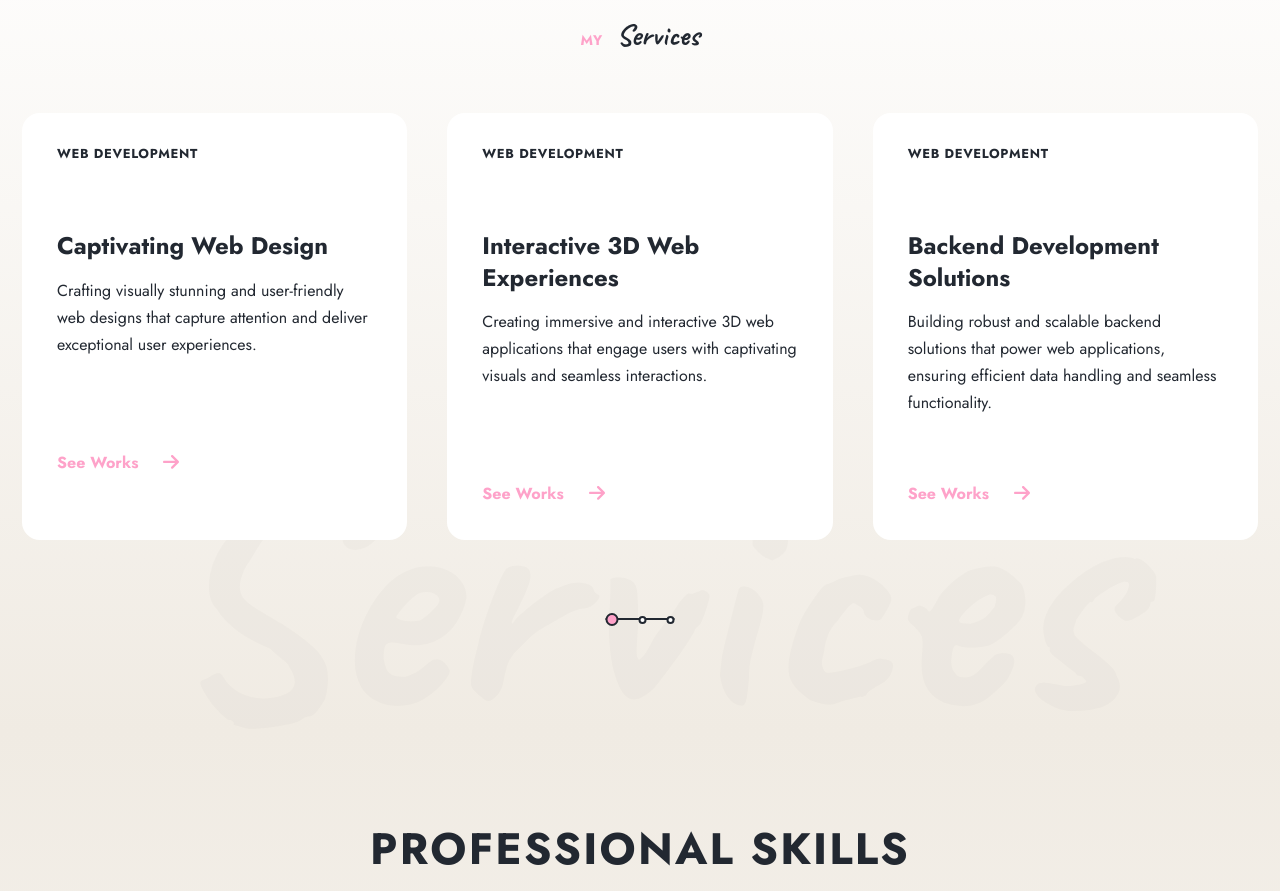
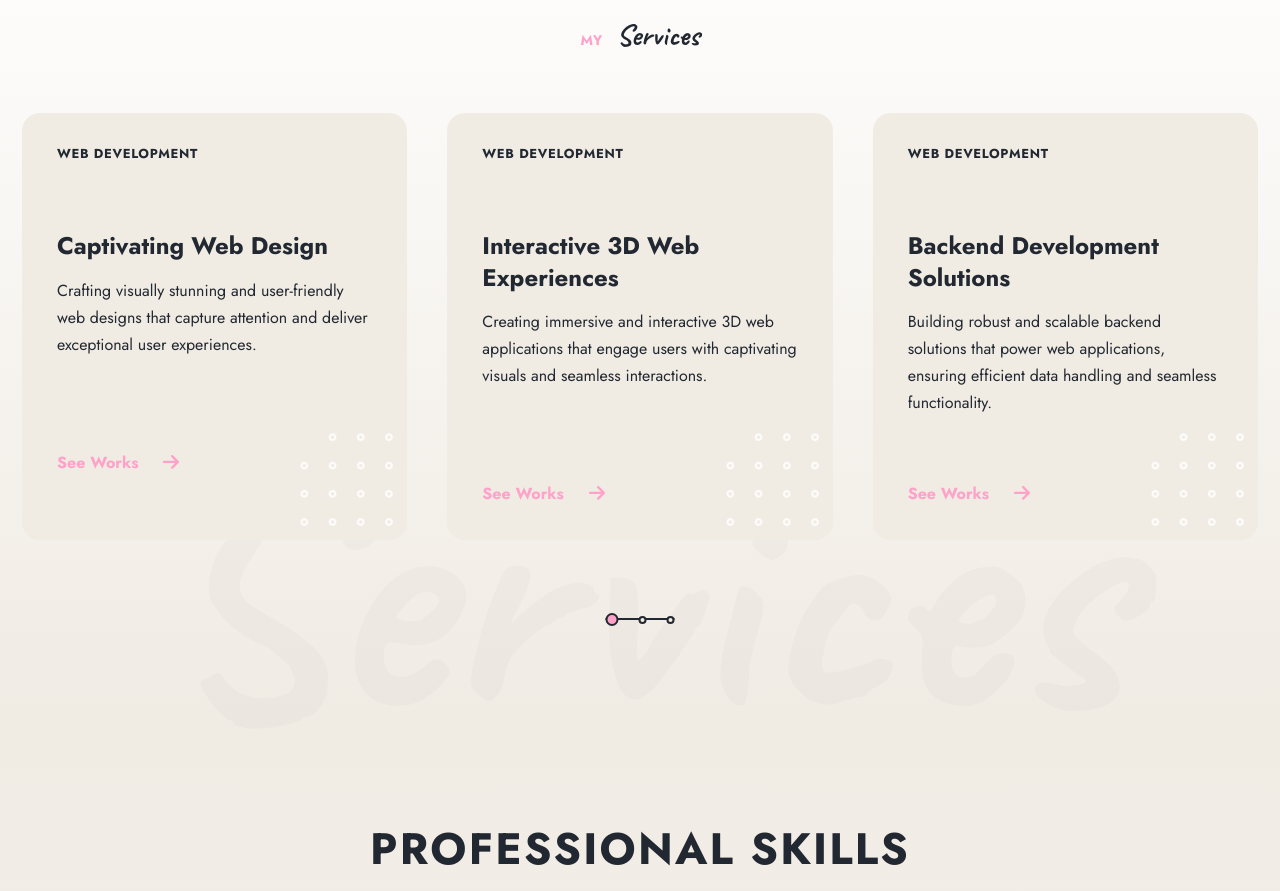
Before and after one commit to pronoia9/lumirise, a React (Vite) app: page / in a window 1280 px wide. Shown: the part 937-1828 px from the top of the page. Built offline with nearby package versions, Linux system fonts and the light colour scheme.

Commit message:
add bg3 to white

```diff
--- a/src/styles/Themes.js
+++ b/src/styles/Themes.js
@@ -20,7 +20,7 @@ const darkTheme = {
 const lightTheme = {
   background: '#F0EBE3',
   background2: '#ffffff',
-  background3: '#ffffff',
+  background3: '#f0ebe3',
   font: '#222831',
   accent: '#FEA2C9',
 
```
